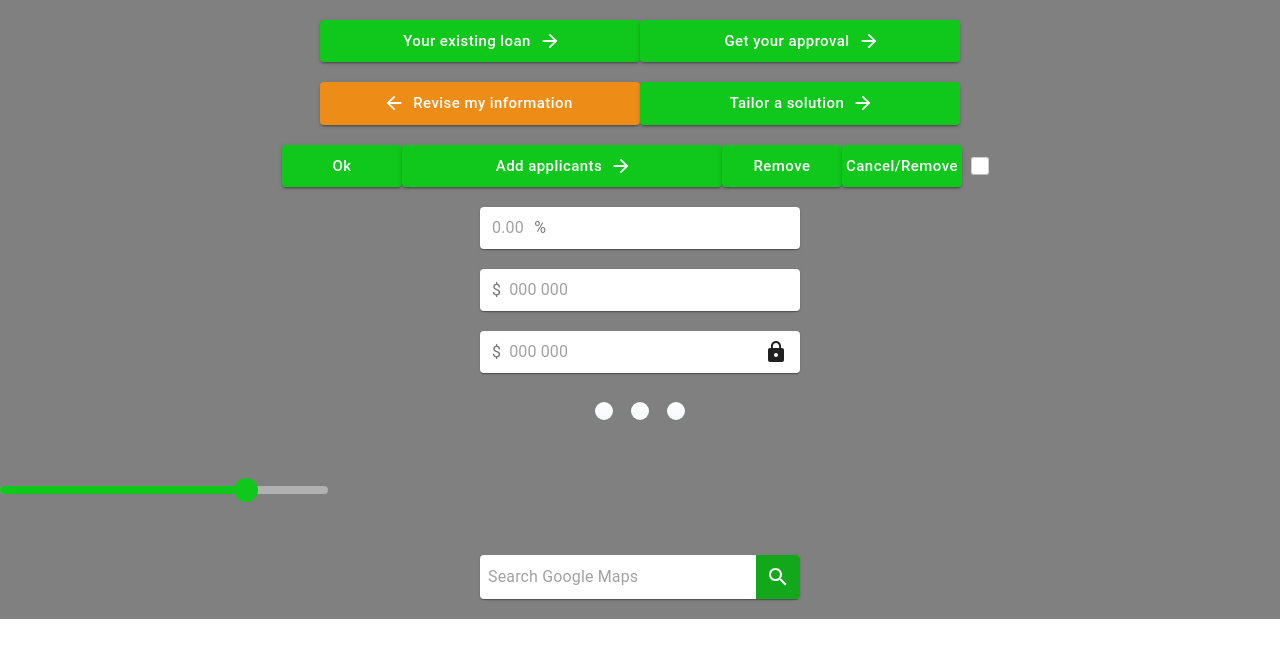
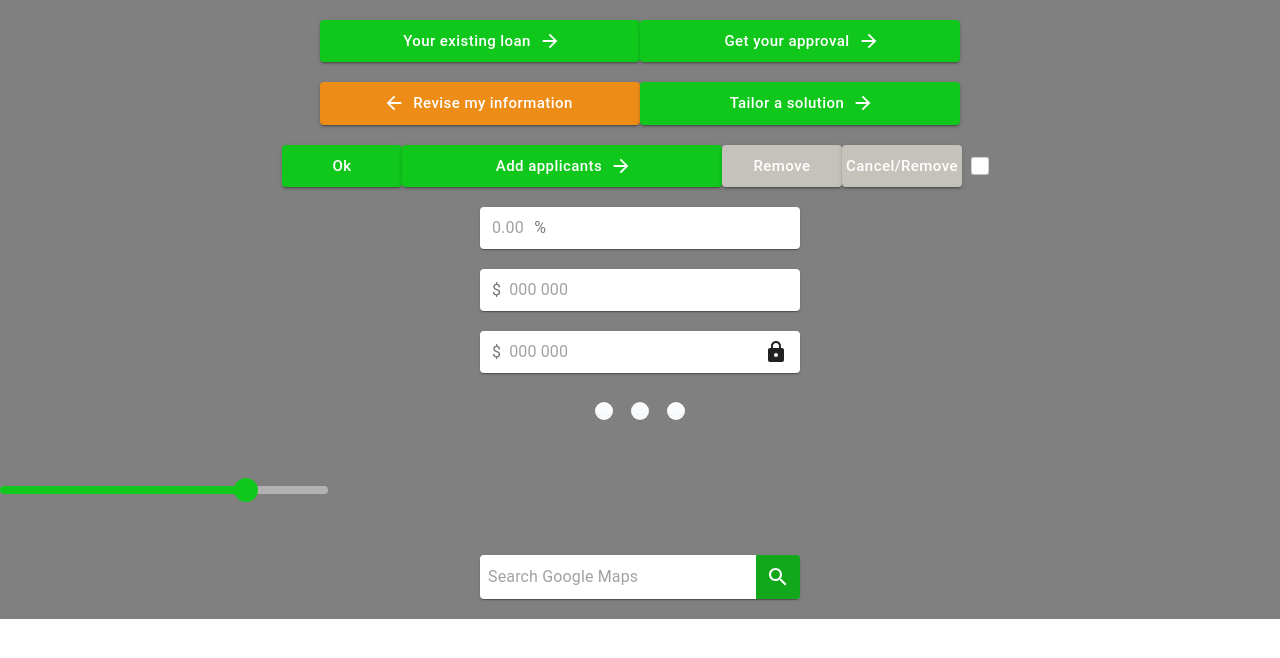
Before and after one commit to Sahil1109/amm_designs, a React (Create React App) app: page / in a window 1280 px wide. Shown: the top 658 px of the page. Built offline with nearby package versions, Linux system fonts and the light colour scheme.

Commit message:
Separate cancel button

```diff
--- a/src/Components/ComponentStore.tsx
+++ b/src/Components/ComponentStore.tsx
@@ -5,13 +5,18 @@ import Radio, { RadioProps } from "@material-ui/core/Radio";
 import clsx from "clsx";
 import theme from "../Theme/Theme";
 
-export const Submit = styled(Button)(() => ({
+export const ForwardButton = styled(Button)(() => ({
   background: "#10c71c",
   width: "320px",
   textTransform: "none",
   "&:hover": {
     background: "#10c71c",
   },
+}));
+export const CancelButton = styled(Button)(() => ({
+  background: "#c4c2bb",
+  width: "120px",
+  textTransform: "none",
 }));
 
 const useStyles = makeStyles({
--- a/src/Components/StyledButton.tsx
+++ b/src/Components/StyledButton.tsx
@@ -1,7 +1,7 @@
 import React from "react";
 import { makeStyles, ThemeProvider } from "@material-ui/core/styles";
 import ArrowForwardIcon from "@material-ui/icons/ArrowForward";
-import { Submit } from "./ComponentStore";
+import { ForwardButton, CancelButton } from "./ComponentStore";
 import ArrowBackIcon from "@material-ui/icons/ArrowBack";
 import StyledCheckbox from "./StyledCheckbox";
 import theme from "../Theme/Theme";
@@ -19,9 +19,6 @@ const useStyles = makeStyles({
   ok: {
     width: "120px",
   },
-  cancel: {
-    width: "120px",
-  },
 });
 function StyledButton(props: ButtonProps) {
   const classes = useStyles();
@@ -31,74 +28,64 @@ function StyledButton(props: ButtonProps) {
   return (
     <ThemeProvider theme={theme}>
       <div>
-        <Submit
+        <ForwardButton
           endIcon={<ArrowForwardIcon />}
           color="primary"
           variant="contained"
           size="large"
         >
           Your existing loan
-        </Submit>
-        <Submit
+        </ForwardButton>
+        <ForwardButton
           endIcon={<ArrowForwardIcon />}
           color="primary"
           variant="contained"
           size="large"
         >
           Get your approval
-        </Submit>
+        </ForwardButton>
         <br></br>
         <br></br>
-        <Submit
+        <ForwardButton
           startIcon={<ArrowBackIcon />}
           variant="contained"
           className={classes.backButton}
           size="large"
         >
           Revise my information
-        </Submit>
-        <Submit
+        </ForwardButton>
+        <ForwardButton
           color="primary"
           variant="contained"
           size="large"
           endIcon={<ArrowForwardIcon />}
         >
           Tailor a solution
-        </Submit>
+        </ForwardButton>
         <br></br>
         <br></br>
-        <Submit
+        <ForwardButton
           color="primary"
           variant="contained"
           size="large"
           className={classes.ok}
         >
           Ok
-        </Submit>
-        <Submit
+        </ForwardButton>
+        <ForwardButton
           color="primary"
           variant="contained"
           size="large"
           endIcon={<ArrowForwardIcon />}
         >
           Add applicants
-        </Submit>
-        <Submit
-          color="secondary"
-          variant="contained"
-          size="large"
-          className={classes.cancel}
-        >
+        </ForwardButton>
+        <CancelButton color="secondary" variant="contained" size="large">
           Remove
-        </Submit>
-        <Submit
-          color="secondary"
-          className={classes.cancel}
-          variant="contained"
-          size="large"
-        >
+        </CancelButton>
+        <CancelButton color="secondary" variant="contained" size="large">
           Cancel/Remove
-        </Submit>
+        </CancelButton>
         <StyledCheckbox onChange={checkCheckbox}></StyledCheckbox>
       </div>
     </ThemeProvider>
```
